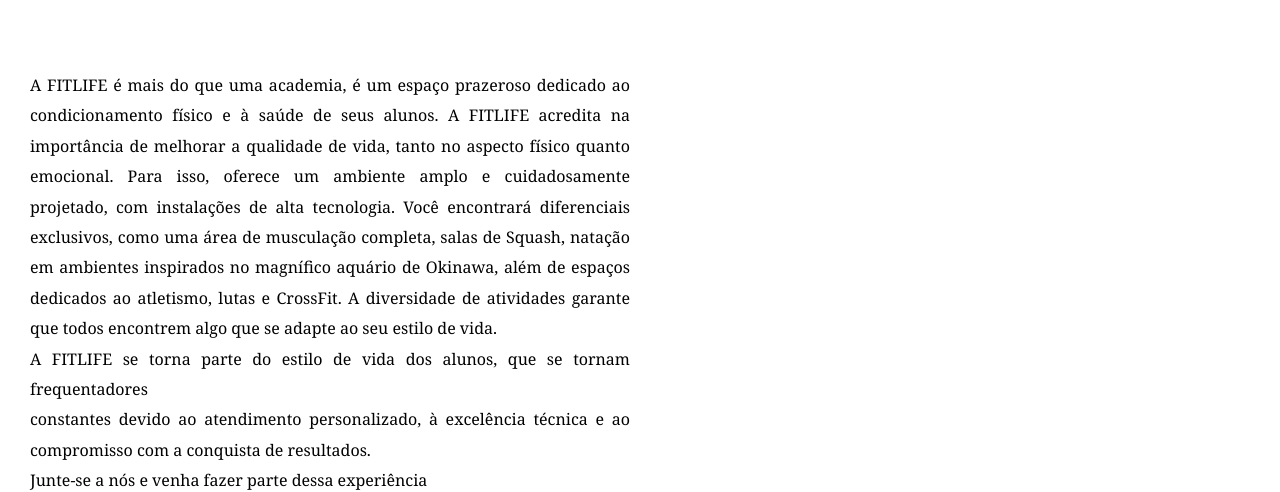
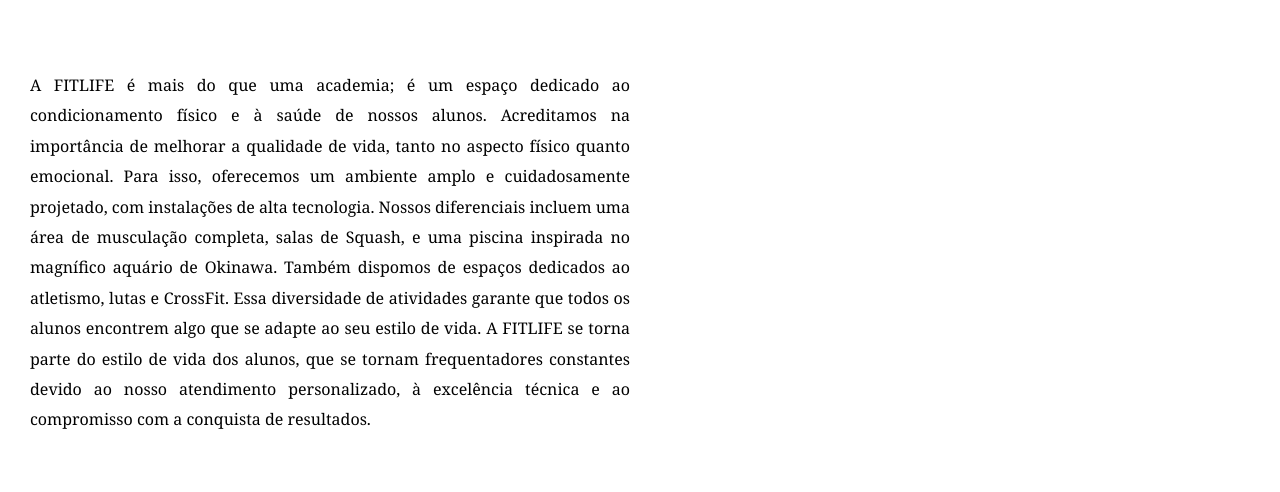
Before and after one commit to WinxTechGirls/fitlife, a React (Vite) app: page /home in a window 1280 px wide. Shown: the part 370-862 px from the top of the page. After the commit the page ends 805 px from the top, so only its background shows below. Built offline with nearby package versions, Linux system fonts and the light colour scheme; no server answers; grey boxes are pictures that could not be loaded.

Commit message:
Texto da home

```diff
--- a/src/pages/home/Home.tsx
+++ b/src/pages/home/Home.tsx
@@ -28,15 +28,11 @@
             </div>
             <div style={{ display: 'flex', alignItems: 'flex-start' }}>
             <p className="text-justify font-serif" style={{ lineHeight: '1.9', maxWidth: '600px', margin: '200px 20px 0 30px' }}>
-                A FITLIFE é mais do que uma academia, é um espaço prazeroso dedicado ao condicionamento físico
-                e à saúde de seus alunos. A FITLIFE acredita na importância de melhorar a qualidade de vida,
-                tanto no aspecto físico quanto emocional. Para isso, oferece um ambiente amplo e
-                cuidadosamente projetado, com instalações de alta tecnologia.
+                 A FITLIFE é mais do que uma academia; é um espaço dedicado ao condicionamento físico e à saúde de nossos alunos. Acreditamos na importância de melhorar a qualidade de vida, tanto no aspecto físico quanto emocional. Para isso, oferecemos um ambiente amplo e cuidadosamente projetado, com instalações de alta tecnologia.
 
-                Você encontrará diferenciais exclusivos, como uma área de musculação completa, salas de Squash,
-                natação em ambientes inspirados no magnífico aquário de Okinawa, além de espaços
-                dedicados ao atletismo, lutas e CrossFit. A diversidade de atividades garante que todos
-                encontrem algo que se adapte ao seu estilo de vida. <br />A FITLIFE se torna parte do estilo de vida dos alunos, que se tornam frequentadores <br />constantes devido ao atendimento personalizado, à excelência técnica e ao compromisso com a conquista de resultados. <br /> Junte-se a nós e venha fazer parte dessa experiência
+                 Nossos diferenciais incluem uma área de musculação completa, salas de Squash, e uma piscina inspirada no magnífico aquário de Okinawa. Também dispomos de espaços dedicados ao atletismo, lutas e CrossFit. Essa diversidade de atividades garante que todos os alunos encontrem algo que se adapte ao seu estilo de vida.
+
+                A FITLIFE se torna parte do estilo de vida dos alunos, que se tornam frequentadores constantes devido ao nosso atendimento personalizado, à excelência técnica e ao compromisso com a conquista de resultados.
             </p>
 
             <div style={{ marginLeft: '20px' }}>
```
